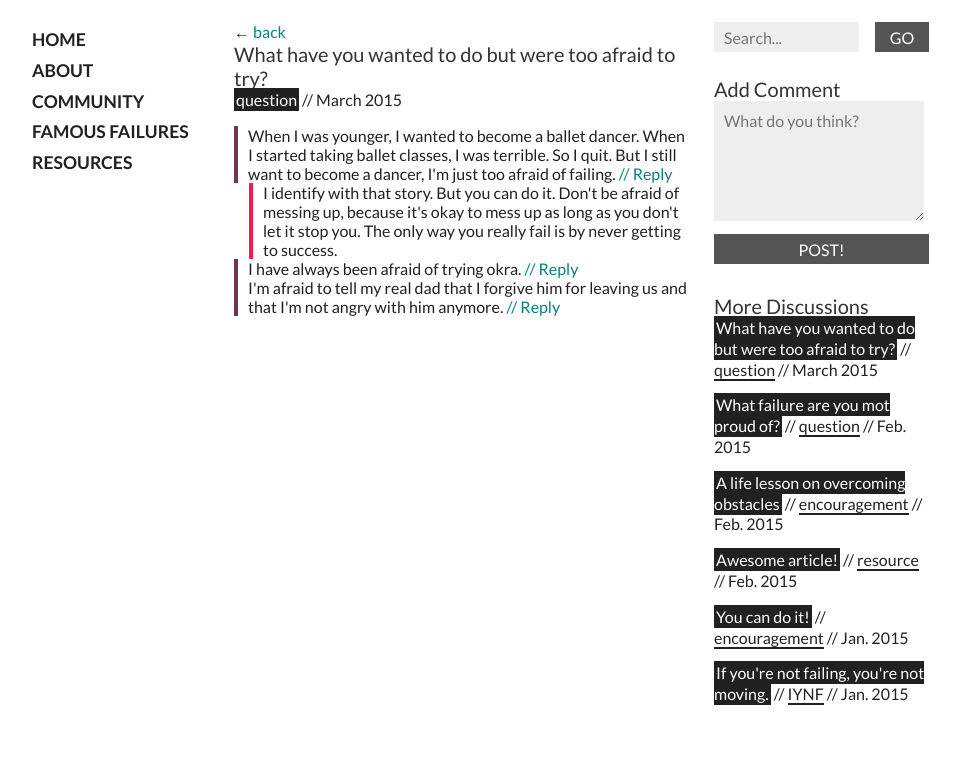
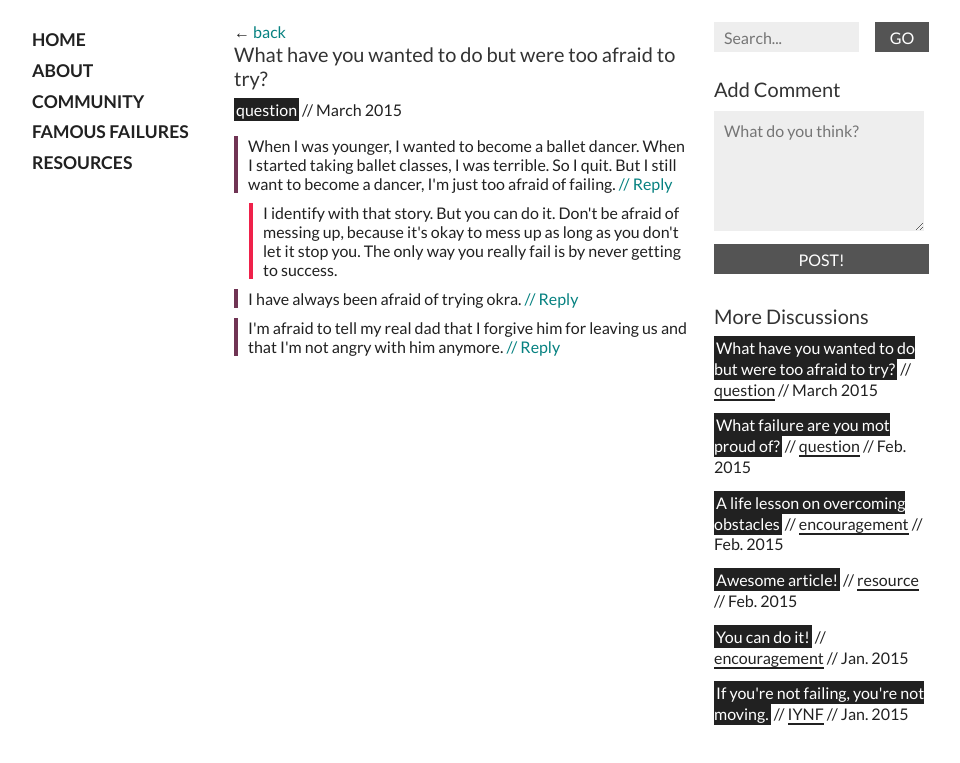
Before and after one commit to josoa/failHarder, a plain HTML site: page fail.html in a window 1280 px wide. Shown: the part 117-880 px from the top of the page, without its empty margins (138-1098 px from the left). Drawn offline with Linux system fonts and the light colour scheme.

Commit message:
community

```diff
--- a/css/style.css
+++ b/css/style.css
@@ -121,7 +121,7 @@ ul {
 [_text~="title"] {
 	font-size: 1.25em; /*20px*/
 	/*line-height: 2em; /*32px*/
-	/*margin-bottom: 10px;*/
+	margin-bottom: 10px;
 }
 
 [_text~="body"] {
@@ -199,6 +199,7 @@ ul {
 [_text~="comment"] {
 	border-left: solid 4px #703454 ;
 	padding-left: 10px;
+	margin-bottom: 10px;
 }
 
 [_text~="comment"]:after {
@@ -210,6 +211,7 @@ ul {
 	border-left: solid 4px #EF214A ;
 	padding-left: 10px;
 	margin-left: 15px;
+	margin-bottom: 10px;
 }
 
 [_text~="author"] {
```
